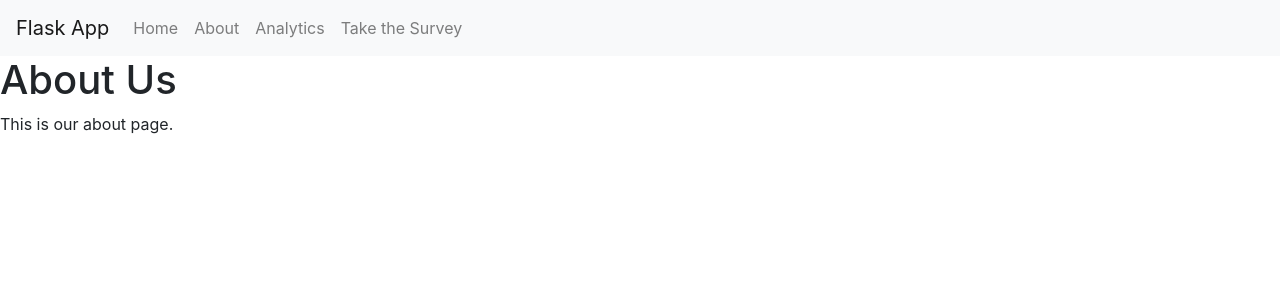
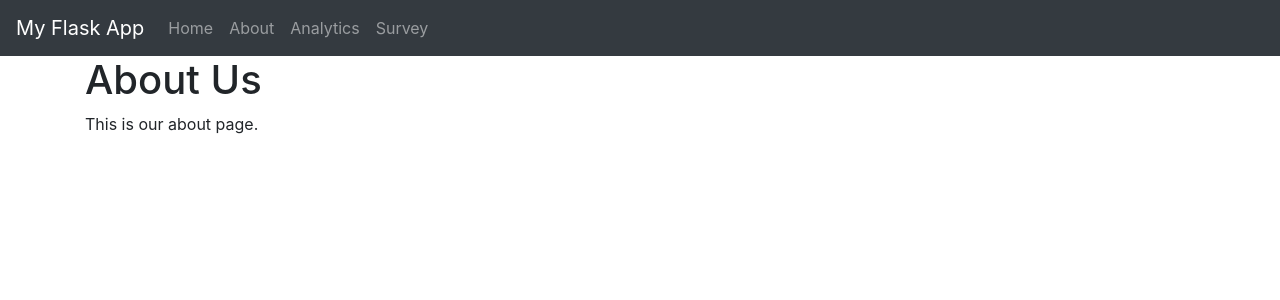
Before and after one commit to JonathanMcCormickJr/chores-assignment-system-DEV, a Flask app: page /about in a window 1280 px wide. Shown: the top 300 px of the page. Run offline with Flask 2, Linux system fonts and the light colour scheme; some libraries are stand-ins or nearby versions.

Commit message:
Added some updates to existing features

```diff
--- a/templates/base.html
+++ b/templates/base.html
@@ -1,35 +1,44 @@
 <!DOCTYPE html>
-<html>
+<html lang="en">
   <head>
+    <!-- Required meta tags -->
+    <meta charset="utf-8">
+    <meta name="viewport" content="width=device-width, initial-scale=1, shrink-to-fit=no">
+
+    <!-- Bootstrap CSS -->
+    <link rel="stylesheet" href="https://maxcdn.bootstrapcdn.com/bootstrap/4.0.0/css/bootstrap.min.css"
+          integrity="sha384-Gn5384xqQ1aoWXA+058RXPxPg6fy4IWvTNh0E263XmFcJlSAwiGgFAW/dAiS6JXm" crossorigin="anonymous">
+    <!-- Custom CSS -->
+    <link rel="stylesheet" href="{{ url_for('static', filename='css/custom.css') }}"
+          integrity="sha384-5W5A5A5J5A5A5J5A5A5J5A5A5J5A5A5J5A5A5J5A5A5J5A5A5J5A5A5J5A5A5J5A5" crossorigin="anonymous">
+
     <title>{% block title %}{% endblock %}</title>
-  <link rel="stylesheet" href="https://stackpath.bootstrapcdn.com/bootstrap/4.5.2/css/bootstrap.min.css" integrity="sha384-JcKb8q3iqJ61gNV9KGb8thSsNjpSL0n8PARn9HuZOnIxN0hoP+VmmDGMN5t9UJ0Z" crossorigin="anonymous">
   </head>
   <body>
-  <nav class="navbar navbar-expand-lg navbar-light bg-light">
-    <a class="navbar-brand" href="#">Flask App</a>
-    <button class="navbar-toggler" type="button" data-toggle="collapse" data-target="#navbarNav" aria-controls="navbarNav" aria-expanded="false" aria-label="Toggle navigation">
+    <!-- Navbar -->
+    <nav class="navbar navbar-expand-sm navbar-dark bg-dark">
+      <a class="navbar-brand" href="{{ url_for('index') }}">My Flask App</a>
+      <button class="navbar-toggler" type="button" data-toggle="collapse" data-target="#navbarNavAltMarkup"
+              aria-controls="navbarNavAltMarkup" aria-expanded="false" aria-label="Toggle navigation">
         <span class="navbar-toggler-icon"></span>
       </button>
-    <div class="collapse navbar-collapse" id="navbarNav">
-      <ul class="navbar-nav">
-        <li class="nav-item">
-          <a class="nav-link" href="{{ url_for('index') }}">Home</a>
-        </li>
-        <li class="nav-item">
-          <a class="nav-link" href="{{ url_for('about') }}">About</a>
-        </li>
-        <li class="nav-item">
-          <a class="nav-link" href="{{ url_for('analytics') }}">Analytics</a>
-        </li>
-        <li class="nav-item">
-          <a class="nav-link" href="{{ url_for('survey') }}">Take the Survey</a>
-        </li>
-      </ul>
+      <div class="collapse navbar-collapse" id="navbarNavAltMarkup">
+        <div class="navbar-nav">
+          <a class="nav-item nav-link" href="{{ url_for('index') }}">Home</a>
+          <a class="nav-item nav-link" href="{{ url_for('about') }}">About</a>
+          <a class="nav-item nav-link" href="{{ url_for('analytics') }}">Analytics</a>
+          <a class="nav-item nav-link" href="{{ url_for('survey') }}">Survey</a>
+        </div>
       </div>
     </nav>
 
+    <!-- Page Content -->
+    <div class="container">
+      {% for message in get_flashed_messages() %}
+        <div class="alert alert-danger">{{ message }}</div>
+      {% endfor %}
       {% block content %}{% endblock %}
+    </div>
 
-  <script src="https://code.jquery.com/jquery-3.5.1.slim.min.js" integrity="sha384-DfXdz2htPH0lsSSs5nCTpuj/zy4C+OGpamoFVy38MVBnE+IbbVYUew+OrCXaRkfj" crossorigin="anonymous"></script>
-  <script src="https://cdn.jsdelivr.net/npm/popper.js@1.16.1/dist/umd/popper.min.js" integrity="sha384-9/reFTGAW83EW2RDu2S0VKaIzap3H66lZH81PoYlFhbGU+6BZp6G7niu735Sk7lN" crossorigin="anonymous"></script>
-  <script src="https://stackpath.bootstrapcdn.com/bootstrap/4.5.2/js/bootstrap.min.js" integrity="sha384-B4gt1jrGC7Jh
+    <!-- Optional JavaScript -->
+    <!-- jQuery first, then Popper.js, then Bootstrap
```
Lines whose indentation alone changed are shown as unchanged.
